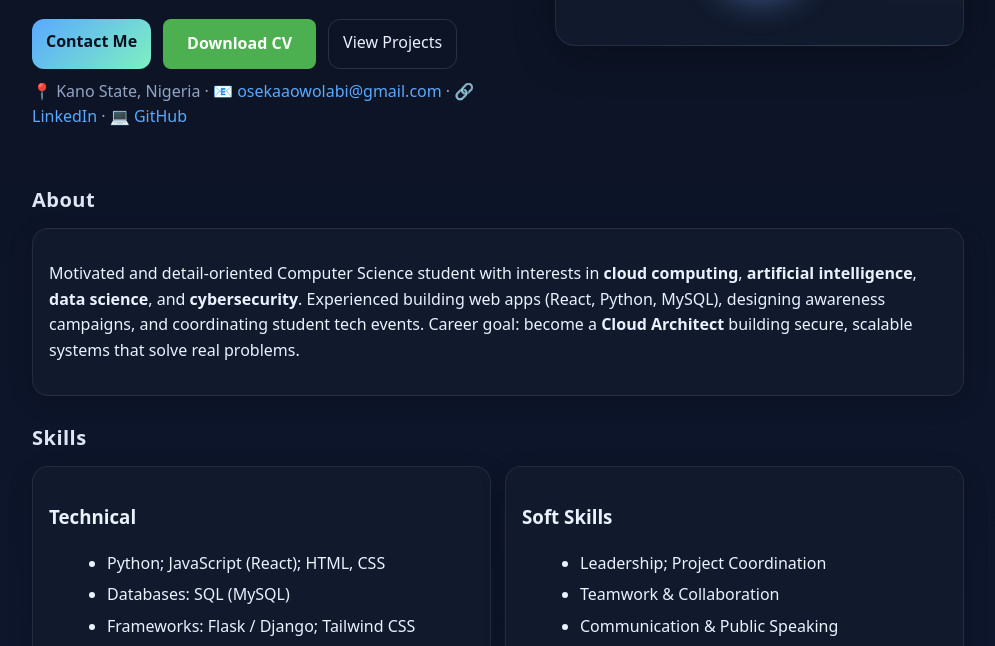
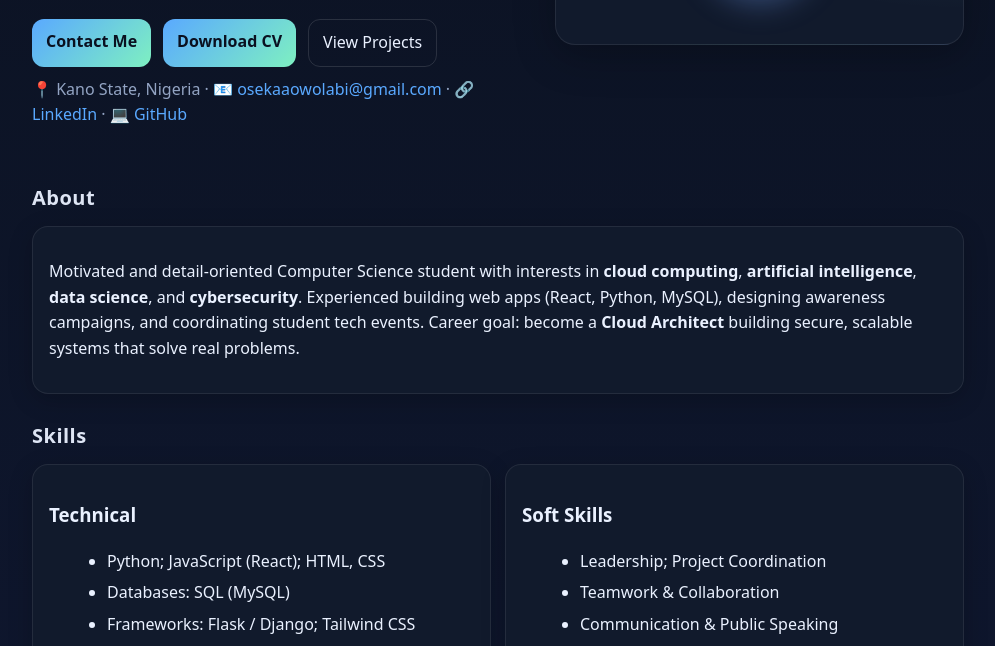
Before and after one commit to Oseka/Owolabi-Praise-Bukolami-CV, a plain HTML site: page index.html in a window 1280 px wide. Shown: the part 454-1100 px from the top of the page, without its empty margins (142-1137 px from the left). Drawn offline with Linux system fonts and the light colour scheme.

Commit message:
Update CSC

```diff
--- a/index.html
+++ b/index.html
@@ -82,24 +82,6 @@
 
     footer { margin: 34px 0 20px; color: var(--muted); font-size: 13px; text-align: center; }
 
-    /* Download CV PDF */
-.download-cv {
-  display: inline-block;
-  padding: 12px 24px;
-  background-color: #4CAF50; /* Green */
-  color: white;
-  text-decoration: none;
-  font-size: 16px;
-  font-weight: bold;
-  border-radius: 8px;
-  transition: background-color 0.3s ease, transform 0.2s ease;
-}
-
-.download-cv:hover {
-  background-color: #45a049;
-  transform: scale(1.05);
-}
-
   </style>
 </head>
 <body>
@@ -135,7 +117,7 @@
         </div>
         <div class="cta">
           <a class="btn primary" href="#contact">Contact Me</a>
-          <a href="OWOLABI PRAISE BUKOLAMI CV.pdf" download class="download-cv">
+          <a href="OWOLABI PRAISE BUKOLAMI CV.pdf" download class="btn primary">
   Download CV
 </a>
 </a>
```
